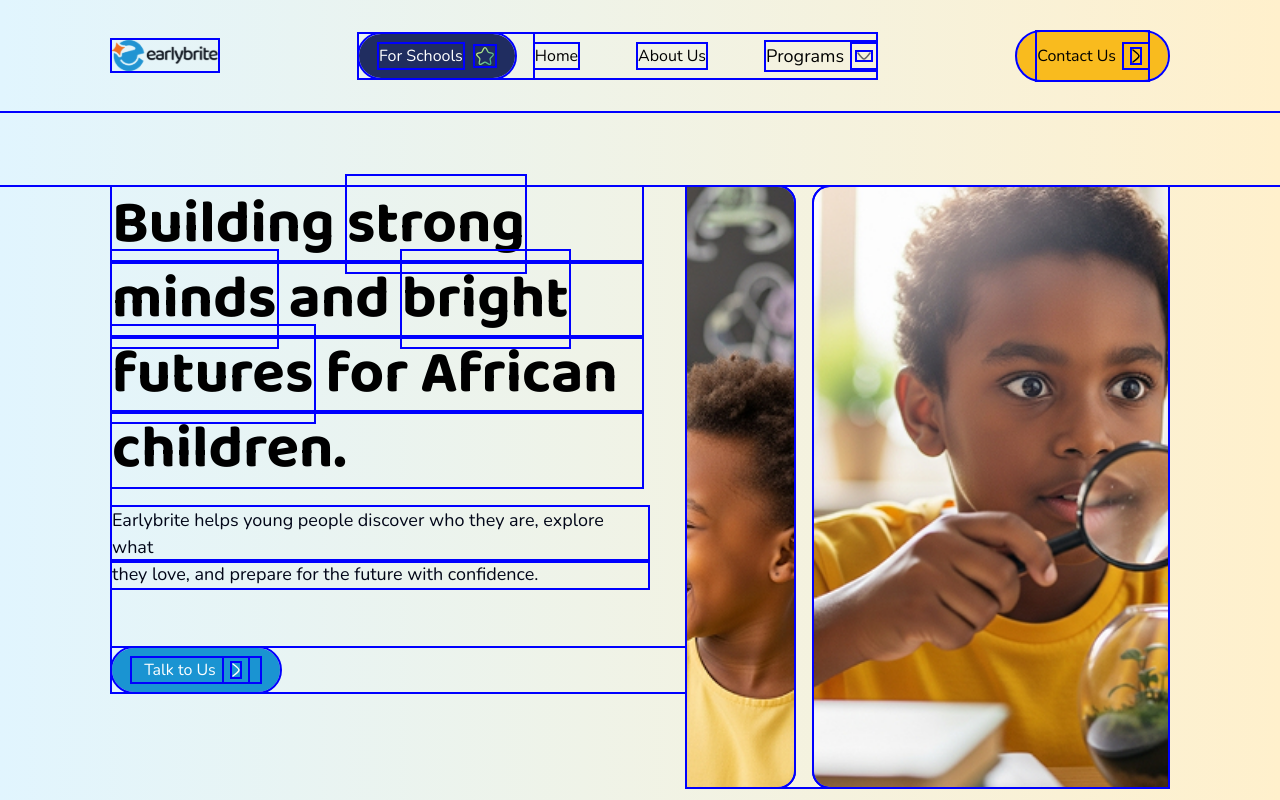
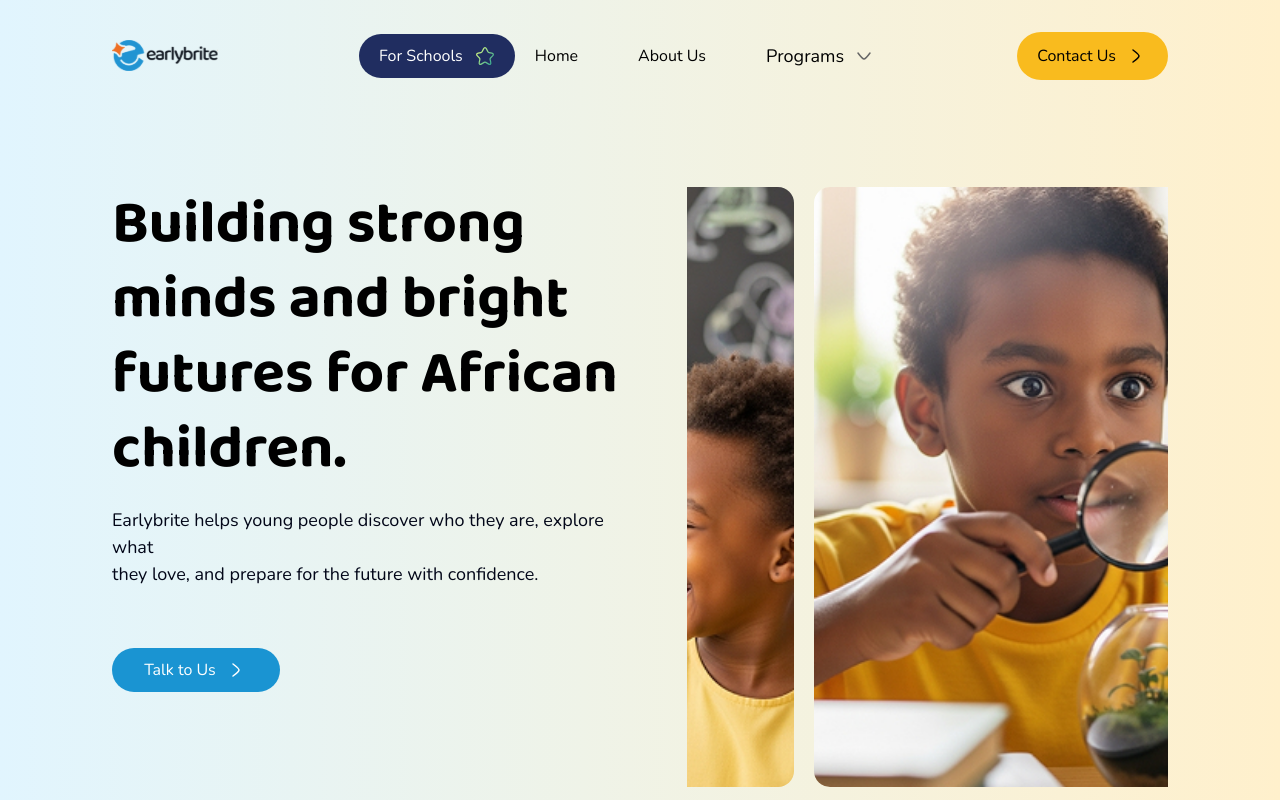
Before and after one commit to EARLYBRITE2025/earlybriteschools, a Next.js app: page / in a window 1280 px wide. Shown: the top 800 px of the page. Built offline with nearby package versions, Linux system fonts and the light colour scheme.

Commit message:
removed the blue outline

```diff
--- a/src/app/globals.css
+++ b/src/app/globals.css
@@ -123,9 +123,7 @@
   }
 }
 
-* {
-  outline: 2px solid blue;
-}
+
 
 .button,
 .hero-img,
```
